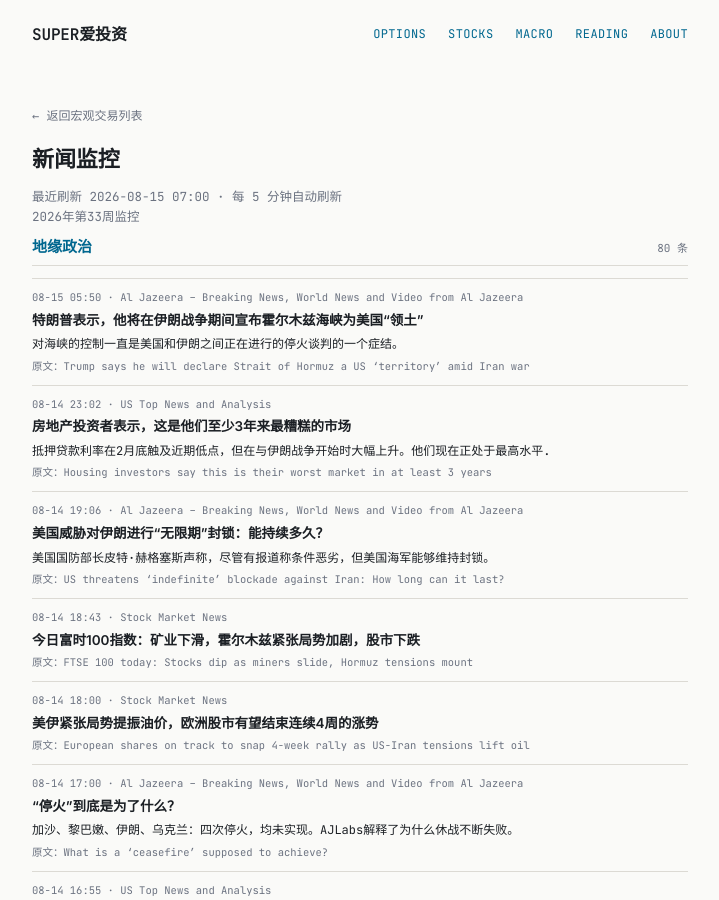
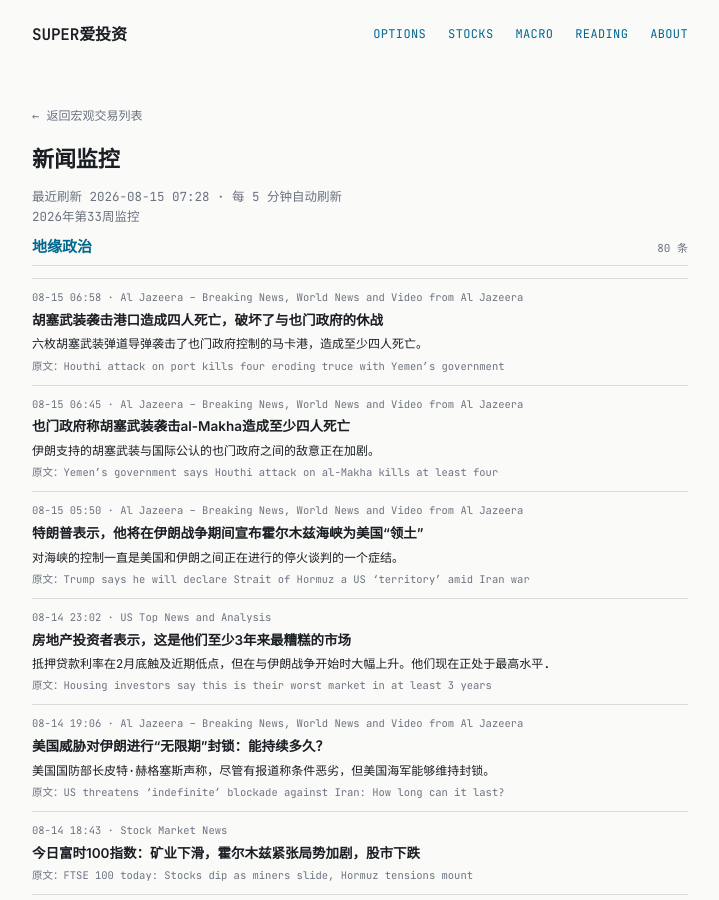
Before and after one commit to tang3super/tang3super.github.io, a Jekyll site: the page built from macro-trade/news-digest.md, in a window 1280 px wide and 900 px high. Shown: the whole window, without its empty margins (280-999 px from the left). Built offline with Jekyll 4.4.1, drawn with Linux system fonts in a browser that asks for light colours; some of the changed text lies outside the part shown.

Commit message:
sync news-digest article

```diff
--- a/macro-trade/news-digest.md
+++ b/macro-trade/news-digest.md
@@ -5,11 +5,25 @@ title: 新闻监控
 date: '2026-08-15'
 summary: 2026年第33周监控
 week_label: 2026年第33周监控
-last_updated: 2026-08-15 07:00
+last_updated: 2026-08-15 07:28
 refresh_note: 每 5 分钟自动刷新
 topics:
 - name: 地缘政治
   items:
+  - title: Houthi attack on port kills four eroding truce with Yemen’s government
+    summary: Six Houthi ballistic missiles struck Yemen's government-held al-Makha port, killing at least four.
+    link: https://www.aljazeera.com/video/newsfeed/2026/8/14/houthi-attack-on-port-kills-four-eroding-truce-with-yemens-government?traffic_source=rss
+    source: Al Jazeera – Breaking News, World News and Video from Al Jazeera
+    time: 08-15 06:58
+    title_zh: 胡塞武装袭击港口造成四人死亡，破坏了与也门政府的休战
+    summary_zh: 六枚胡塞武装弹道导弹袭击了也门政府控制的马卡港，造成至少四人死亡。
+  - title: Yemen’s government says Houthi attack on al-Makha kills at least four
+    summary: Hostilities are rising between Iran-backed Houthis and Yemen's internationally recognised government.
+    link: https://www.aljazeera.com/news/2026/8/14/yemens-government-says-houthi-attack-on-al-makha-kills-at-least-four?traffic_source=rss
+    source: Al Jazeera – Breaking News, World News and Video from Al Jazeera
+    time: 08-15 06:45
+    title_zh: 也门政府称胡塞武装袭击al-Makha造成至少四人死亡
+    summary_zh: 伊朗支持的胡塞武装与国际公认的也门政府之间的敌意正在加剧。
   - title: Trump says he will declare Strait of Hormuz a US ‘territory’ amid Iran war
     summary: Control over the strait has been a sticking point in the ongoing ceasefire negotiations between the US and Iran.
     link: https://www.aljazeera.com/news/2026/8/14/trump-says-he-will-declare-strait-of-hormuz-a-us-territory?traffic_source=rss
```
Also changed, not shown: other parts of macro-trade/news-digest.md (+0 -13 lines).
